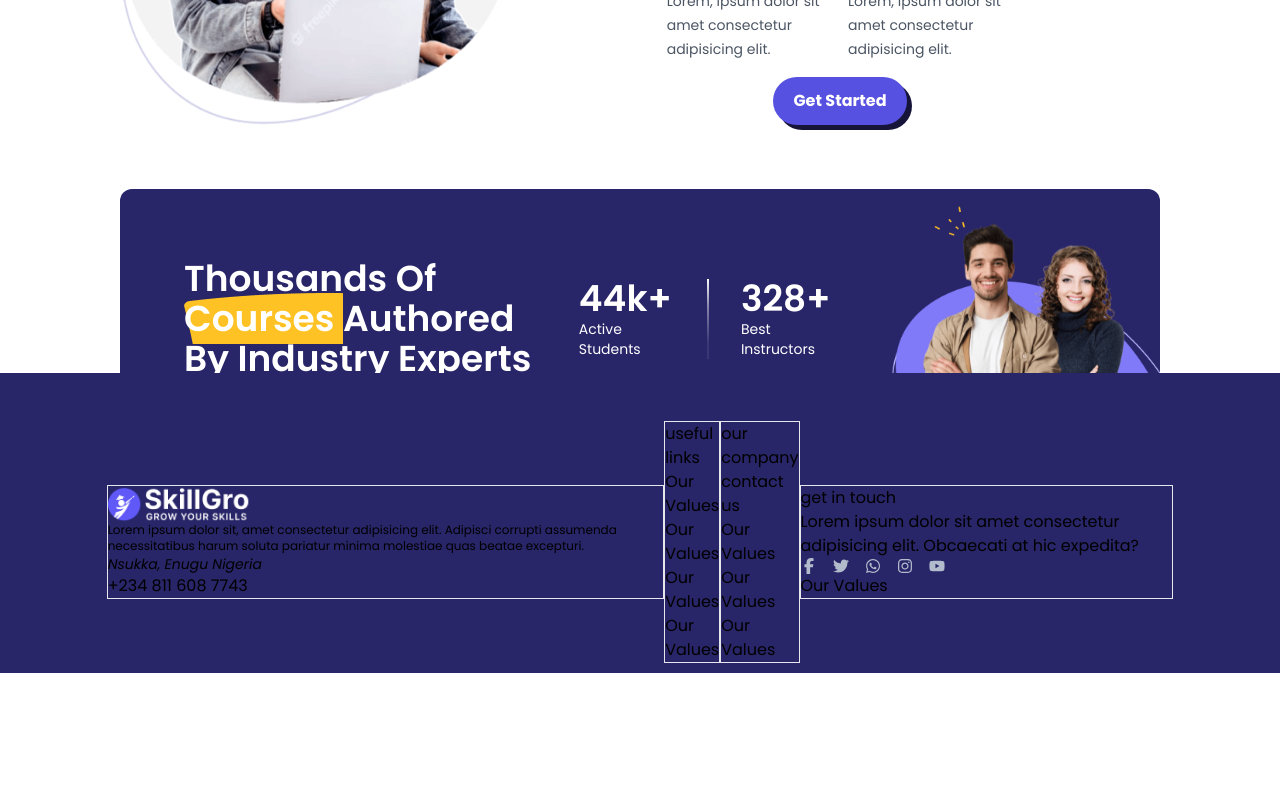
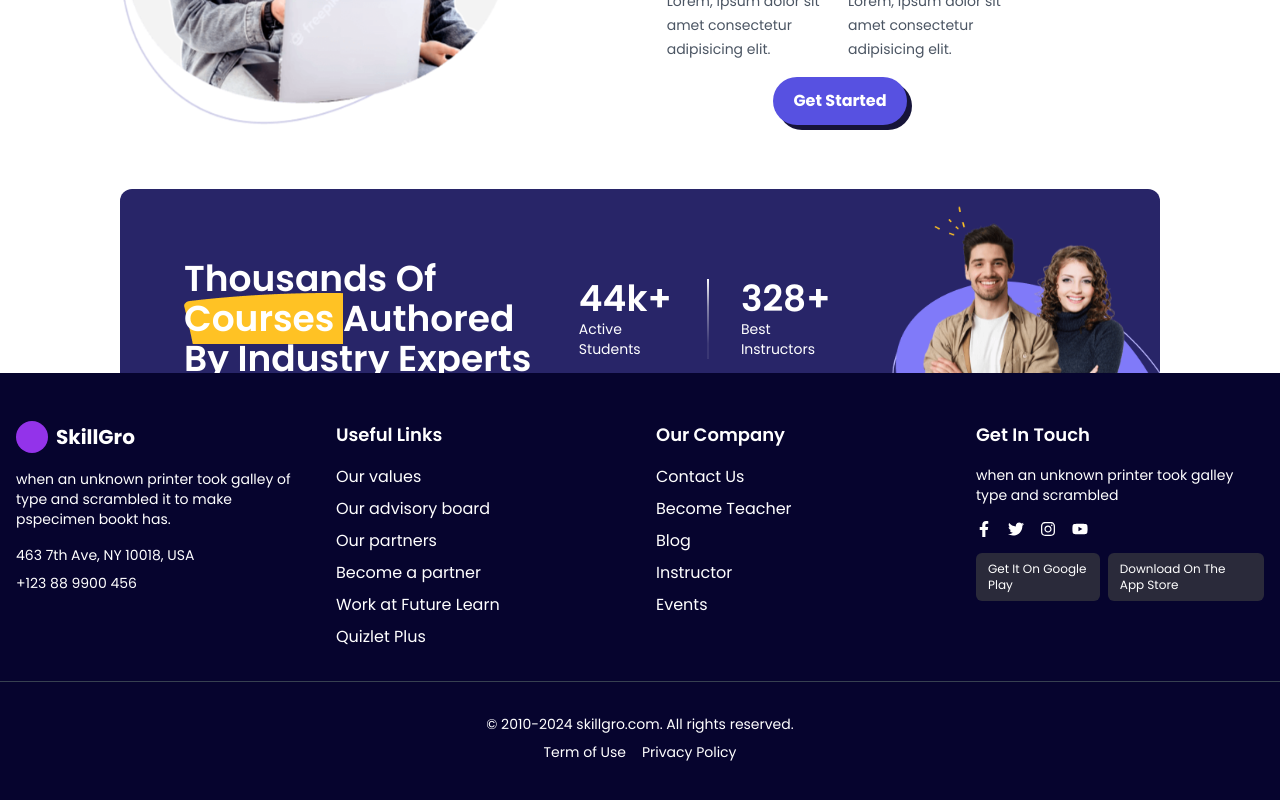
Before and after one commit to SimpleX-T/SkillGro, a React (Vite) app: page / in a window 1280 px wide. Shown: the part 3001-3801 px from the top of the page. Before the commit the page ends 3674 px from the top, so only its background shows below. Built offline with nearby package versions, Linux system fonts and the light colour scheme.

Commit message:
feat(CSS): Added code for responsiveness

```diff
--- a/src/UI/Footer.jsx
+++ b/src/UI/Footer.jsx
@@ -1,72 +1,206 @@
+// import { Link } from "react-router-dom";
+// import Logo from "./Logo";
+// import {
+// 	FaFacebookF,
+// 	FaInstagram,
+// 	FaTwitter,
+// 	FaWhatsapp,
+// 	FaYoutube,
+// } from "react-icons/fa6";
+
+// function Footer() {
+// 	return (
+// 		<footer className='bg-primary w-full h-[300px]'>
+// 			<div className='w-5/6 flex items-center mx-auto py-12 justify-between text-neutral-300'>
+// 				<div className='hidden lg:flex flex-col w-1/4 gap-4'>
+// 					<div className='w-36'>
+// 						<Logo type='footer' />
+// 					</div>
+// 					<p className='text-sm w'>
+// 						Lorem ipsum dolor sit, amet consectetur adipisicing
+// 						elit. Adipisci corrupti assumenda necessitatibus harum
+// 						soluta pariatur minima molestiae quas beatae excepturi.
+// 					</p>
+// 					<address className='text-sm'>Nsukka, Enugu Nigeria</address>
+// 					<p>+123 456 7890</p>
+// 				</div>
+// 				<div className='flex flex-col w-1/4 text-center'>
+// 					<h3 className='capitalize font-semibold text-yellow-500'>
+// 						useful links
+// 					</h3>
+// 					<Link>Our Values</Link>
+// 					<Link>Our Values</Link>
+// 					<Link>Our Values</Link>
+// 					<Link>Our Values</Link>
+// 				</div>
+// 				<div className='flex flex-col w-1/4 text-center'>
+// 					<h3 className='capitalize font-semibold text-yellow-500'>
+// 						our company
+// 					</h3>
+// 					<Link>contact us</Link>
+// 					<Link>Our Values</Link>
+// 					<Link>Our Values</Link>
+// 					<Link>Our Values</Link>
+// 				</div>
+// 				<div className='flex flex-col w-1/4'>
+// 					<h3 className='capitalize font-semibold text-yellow-500'>
+// 						get in touch
+// 					</h3>
+// 					<p>
+// 						Lorem ipsum dolor sit amet consectetur adipisicing elit.
+// 						Obcaecati at hic expedita?
+// 					</p>
+// 					<div className='flex items-center gap-4'>
+// 						<Link>
+// 							<FaFacebookF color='#B2BBCC' />
+// 						</Link>
+// 						<Link>
+// 							<FaTwitter color='#B2BBCC' />
+// 						</Link>
+// 						<Link>
+// 							<FaWhatsapp color='#B2BBCC' />
+// 						</Link>
+// 						<Link>
+// 							<FaInstagram color='#B2BBCC' />
+// 						</Link>
+// 						<Link>
+// 							<FaYoutube color='#B2BBCC' />
+// 						</Link>
+// 					</div>
+// 					<Link>Our Values</Link>
+// 				</div>
+// 			</div>
+// 		</footer>
+// 	);
+// }
+
+// export default Footer;
+
+import React from "react";
 import { Link } from "react-router-dom";
-import Logo from "./Logo";
-import {
-	FaFacebookF,
-	FaInstagram,
-	FaTwitter,
-	FaWhatsapp,
-	FaYoutube,
-} from "react-icons/fa6";
-import FooterCard from "./FooterCard";
+import { FaFacebookF, FaTwitter, FaInstagram, FaYoutube } from "react-icons/fa";
 
-function Footer() {
+const Footer = () => {
 	return (
-		<footer className='bg-primary w-full h-[300px]'>
-			<div className='w-5/6 flex items-center justify-between mx-auto py-12'>
-				<FooterCard className='hidden lg:flex flex-col'>
-					<div className='w-36'>
-						<Logo type='footer' />
+		<footer className='bg-dark text-white py-12'>
+			<div className='container mx-auto px-4'>
+				<div className='grid grid-cols-1 md:grid-cols-2 lg:grid-cols-4 gap-8'>
+					{/* Company Info */}
+					<div>
+						<div className='flex items-center mb-4'>
+							<div className='w-8 h-8 bg-purple-600 rounded-full mr-2'></div>
+							<span className='text-xl font-bold'>SkillGro</span>
 						</div>
-					<p className='text-xs w'>
-						Lorem ipsum dolor sit, amet consectetur adipisicing
-						elit. Adipisci corrupti assumenda necessitatibus harum
-						soluta pariatur minima molestiae quas beatae excepturi.
+						<p className='text-sm mb-4'>
+							when an unknown printer took galley of type and
+							scrambled it to make pspecimen bookt has.
 						</p>
-					<address className='text-sm'>Nsukka, Enugu Nigeria</address>
-					<p>+234 811 608 7743</p>
-				</FooterCard>
-				<FooterCard className='hidden sm:flex'>
-					<h3>useful links</h3>
-					<Link>Our Values</Link>
-					<Link>Our Values</Link>
-					<Link>Our Values</Link>
-					<Link>Our Values</Link>
-				</FooterCard>
-				<FooterCard>
-					<h3>our company</h3>
-					<Link>contact us</Link>
-					<Link>Our Values</Link>
-					<Link>Our Values</Link>
-					<Link>Our Values</Link>
-				</FooterCard>
-				<FooterCard>
-					<h3>get in touch</h3>
-					<p>
-						Lorem ipsum dolor sit amet consectetur adipisicing elit.
-						Obcaecati at hic expedita?
+						<p className='text-sm mb-2'>
+							463 7th Ave, NY 10018, USA
 						</p>
-					<div className='flex items-center gap-4'>
-						<Link>
-							<FaFacebookF color='#B2BBCC' />
+						<p className='text-sm'>+123 88 9900 456</p>
+					</div>
+
+					{/* Useful Links */}
+					<div>
+						<h3 className='text-lg font-semibold mb-4'>
+							Useful Links
+						</h3>
+						<ul className='space-y-2'>
+							<li>
+								<Link to='/'>Our values</Link>
+							</li>
+							<li>
+								<Link to='/'>Our advisory board</Link>
+							</li>
+							<li>
+								<Link to='/'>Our partners</Link>
+							</li>
+							<li>
+								<Link to='/'>Become a partner</Link>
+							</li>
+							<li>
+								<Link to='/'>Work at Future Learn</Link>
+							</li>
+							<li>
+								<Link to='/'>Quizlet Plus</Link>
+							</li>
+						</ul>
+					</div>
+
+					{/* Our Company */}
+					<div>
+						<h3 className='text-lg font-semibold mb-4'>
+							Our Company
+						</h3>
+						<ul className='space-y-2'>
+							<li>
+								<Link to='/contact'>Contact Us</Link>
+							</li>
+							<li>
+								<Link to='/become-teacher'>Become Teacher</Link>
+							</li>
+							<li>
+								<Link to='/blog'>Blog</Link>
+							</li>
+							<li>
+								<Link to='/instructor'>Instructor</Link>
+							</li>
+							<li>
+								<Link to='/events'>Events</Link>
+							</li>
+						</ul>
+					</div>
+
+					{/* Get In Touch */}
+					<div>
+						<h3 className='text-lg font-semibold mb-4'>
+							Get In Touch
+						</h3>
+						<p className='text-sm mb-4'>
+							when an unknown printer took galley type and
+							scrambled
+						</p>
+						<div className='flex space-x-4 mb-4'>
+							<Link to='#'>
+								<FaFacebookF />
 							</Link>
-						<Link>
-							<FaTwitter color='#B2BBCC' />
+							<Link to='#'>
+								<FaTwitter />
 							</Link>
-						<Link>
-							<FaWhatsapp color='#B2BBCC' />
+							<Link to='#'>
+								<FaInstagram />
 							</Link>
-						<Link>
-							<FaInstagram color='#B2BBCC' />
-						</Link>
-						<Link>
-							<FaYoutube color='#B2BBCC' />
+							<Link to='#'>
+								<FaYoutube />
 							</Link>
 						</div>
-					<Link>Our Values</Link>
-				</FooterCard>
+						<div className='flex space-x-2'>
+							<Link
+								to='#'
+								className='bg-[#2A2A3A] text-white px-3 py-2 rounded-md text-xs'>
+								Get It On Google Play
+							</Link>
+							<Link
+								to='#'
+								className='bg-[#2A2A3A] text-white px-3 py-2 rounded-md text-xs'>
+								Download On The App Store
+							</Link>
+						</div>
+					</div>
+				</div>
+			</div>
+			<div className='border-t border-gray-700 mt-8 pt-8 text-center text-sm'>
+				<p>© 2010-2024 skillgro.com. All rights reserved.</p>
+				<div className='mt-2'>
+					<Link to='/terms' className='mr-4'>
+						Term of Use
+					</Link>
+					<Link to='/privacy'>Privacy Policy</Link>
+				</div>
 			</div>
 		</footer>
 	);
-}
+};
 
 export default Footer;
--- a/tailwind.config.js
+++ b/tailwind.config.js
@@ -5,6 +5,7 @@ export default {
 		extend: {
 			colors: {
 				primary: "#282568",
+				dark: "#06042E",
 			},
 			dropShadow: {
 				custom: "5px 5px 0px #161439",
```
Also changed, not shown: 2 other files (tests, documents, lock files or other folders). Lines whose indentation alone changed are shown as unchanged.
